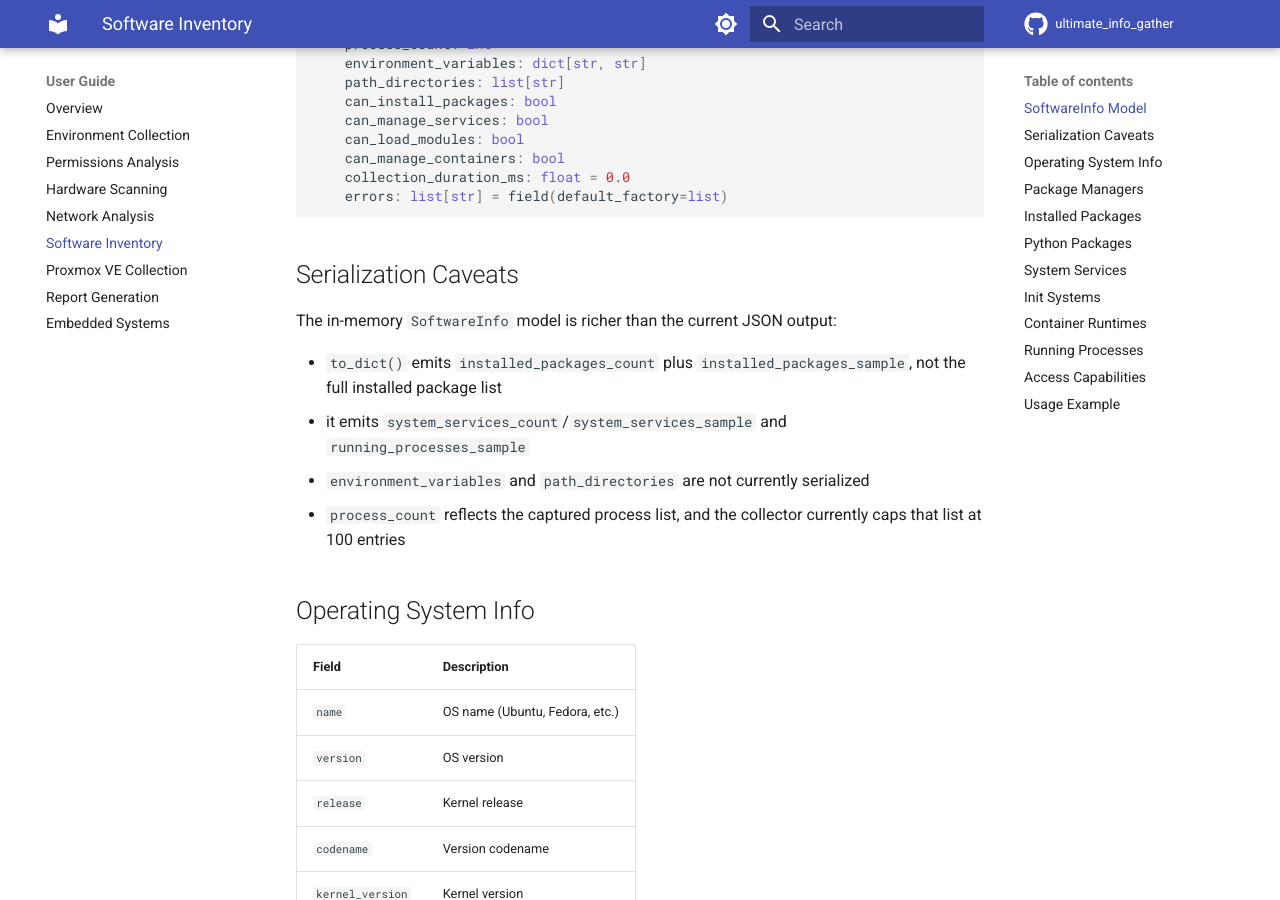
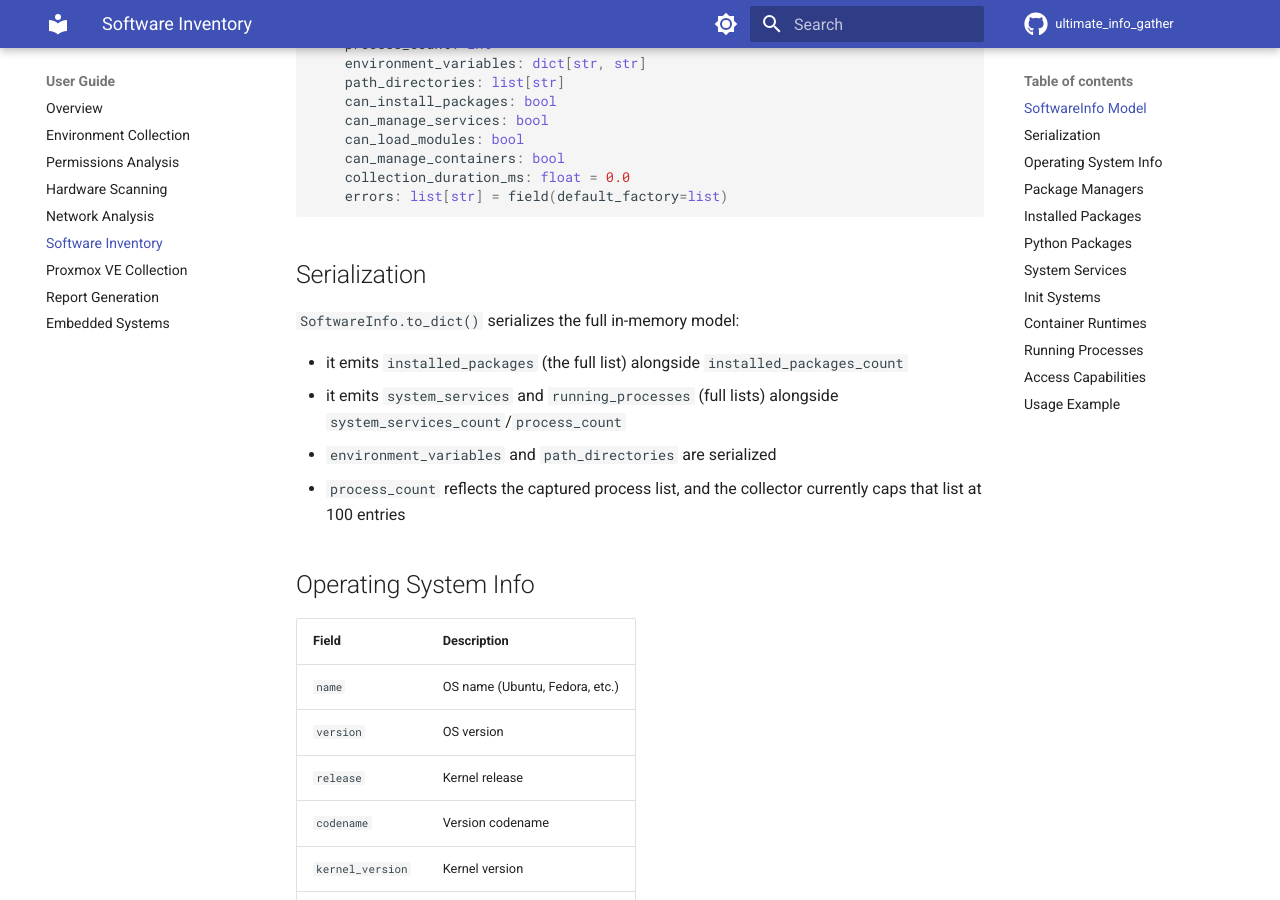
Before and after one commit to nullroute-commits/ultimate_info_gather, an MkDocs documentation site: the page built from docs/guide/software.md, in a window 1280 px wide and 900 px high, scrolled down 643 px. Built offline with MkDocs 1.6.1 and Material for MkDocs 9.7.7, drawn with Linux system fonts in a browser that asks for light colours; comment, search, counter and statistics services are not loaded; the version menu is left out.

Commit message:
Output all in-memory data in JSON report

````diff
--- a/docs/guide/software.md
+++ b/docs/guide/software.md
@@ -33,13 +33,13 @@ class SoftwareInfo:
     errors: list[str] = field(default_factory=list)
 ```
 
-## Serialization Caveats
+## Serialization
 
-The in-memory `SoftwareInfo` model is richer than the current JSON output:
+`SoftwareInfo.to_dict()` serializes the full in-memory model:
 
-- `to_dict()` emits `installed_packages_count` plus `installed_packages_sample`, not the full installed package list
-- it emits `system_services_count`/`system_services_sample` and `running_processes_sample`
-- `environment_variables` and `path_directories` are not currently serialized
+- it emits `installed_packages` (the full list) alongside `installed_packages_count`
+- it emits `system_services` and `running_processes` (full lists) alongside `system_services_count`/`process_count`
+- `environment_variables` and `path_directories` are serialized
 - `process_count` reflects the captured process list, and the collector currently caps that list at 100 entries
 
 ## Operating System Info
````
Also changed, not shown: README.md (+6 -6 lines), agent.md (+2 -2 lines), docs/getting-started/configuration.md (+1 -1 lines), docs/getting-started/quickstart.md (+1 -1 lines), docs/guide/environment.md (+1 -1 lines), docs/guide/reports.md (+4 -4 lines), 2 other files.
